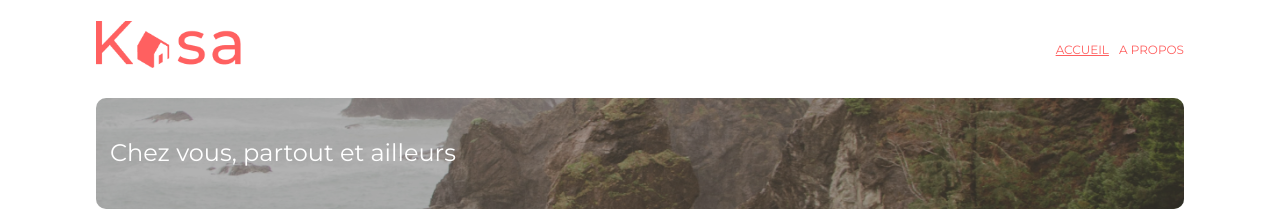
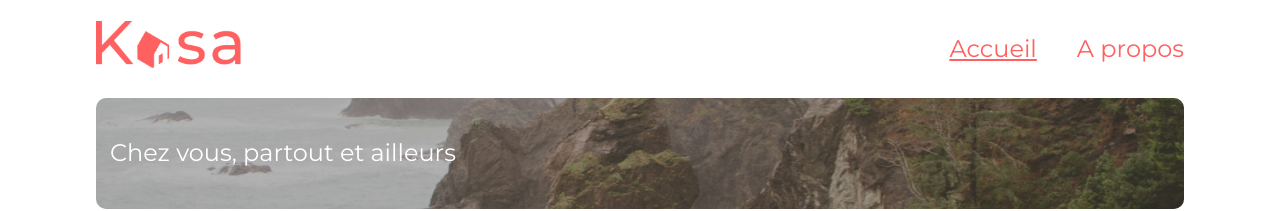
Before and after one commit to emmanuelbcd/kasa, a React (Create React App) app: page / in a window 1280 px wide. Shown: the top 211 px of the page. Built offline with nearby package versions, Linux system fonts and the light colour scheme.

Commit message:
update navbar style

```diff
--- a/src/components/Navbar/Navbar.scss
+++ b/src/components/Navbar/Navbar.scss
@@ -11,6 +11,7 @@
 
     a {
         font-size: 12px;
+        font-weight: 500;
         text-decoration: none; //on supprime le soulignement des liens
         color: variables.$color-primary;
         text-transform: uppercase; //on met les éléments en majuscule
@@ -20,4 +21,17 @@
         text-decoration: underline;
         color: variables.$color-primary;
     }
+
+    //style pour les PC
+    @media (min-width: 1025px) {
+        ul {
+            gap: 40px;
+        }
+
+        a {
+            font-size: 24px;
+            text-transform: none;
+        }
+    }
+
 }
```
